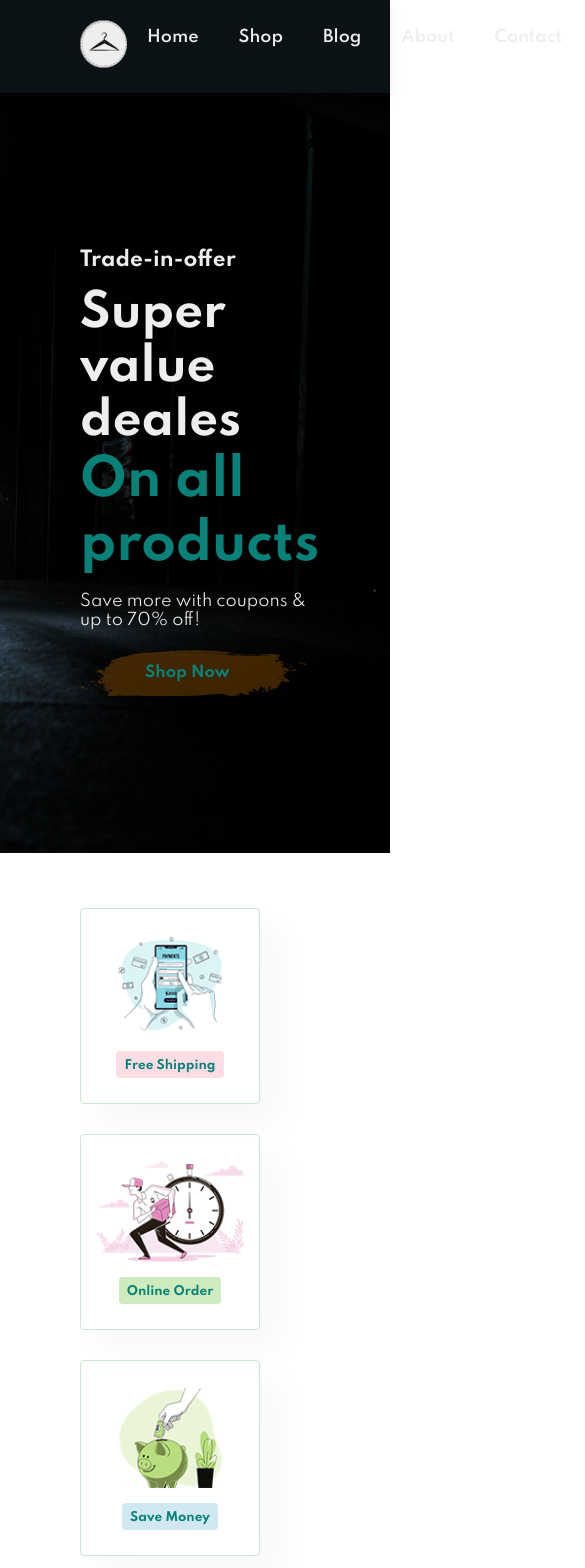
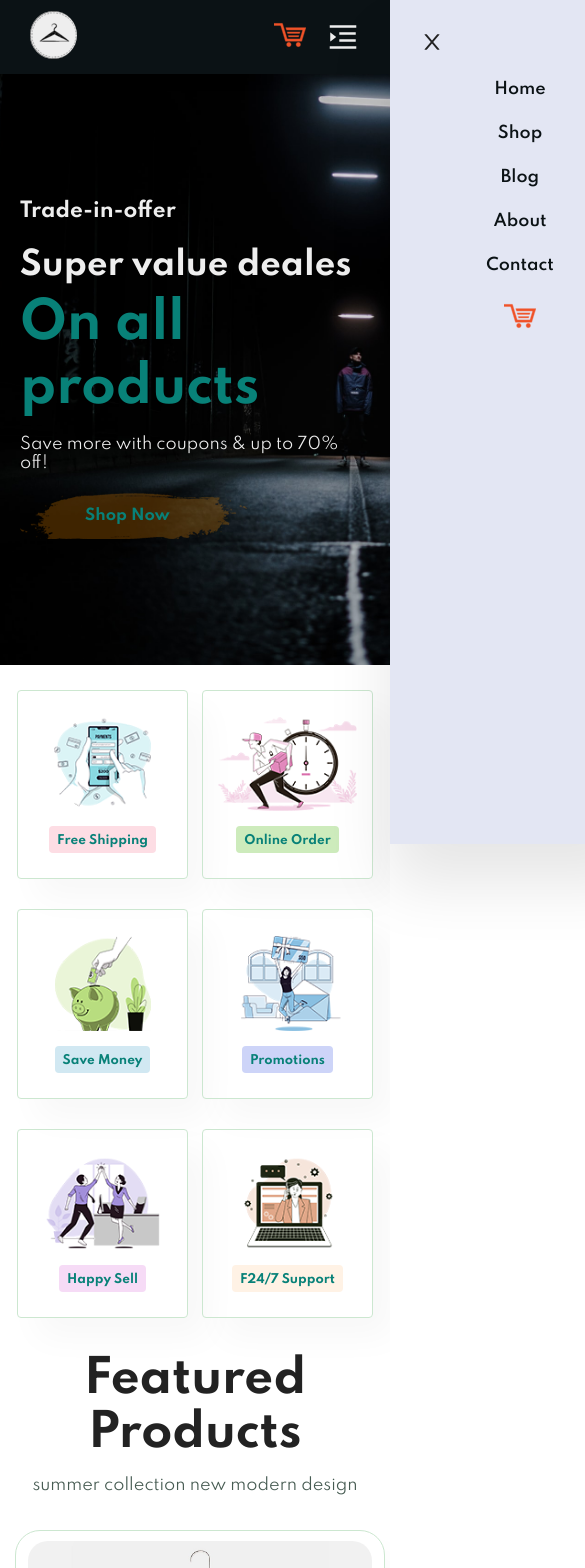
Before and after one commit to muhammadmb/lookz, a React (Create React App) app: page / in a window 390 px wide. Shown: the top 1568 px of the page, 585 px wide, since content can reach past the window. Built offline with nearby package versions, Linux system fonts and the light colour scheme.

Commit message:
make the design responsive

```diff
--- a/src/App.css
+++ b/src/App.css
@@ -73,3 +73,13 @@ button.white {
 body {
     width: 100%;
 }
+
+@media(max-width:799px) {
+    .section-p1 {
+        padding: 10px;
+    }
+
+    .section-m1 {
+        margin: 10px 0;
+    }
+}
--- a/src/Components/Features/FeaturesStyle.css
+++ b/src/Components/Features/FeaturesStyle.css
@@ -54,3 +54,14 @@
 .feature .fe-box:nth-child(6) h6 {
     background-color: #fff2e5;
 }
+
+@media(max-width:799px) {
+    .feature {
+        justify-content: center;
+    }
+
+   .feature .fe-box {
+        width: 46%;
+        margin: 15px 2%;
+    }
+}
--- a/src/Components/Header/Header.js
+++ b/src/Components/Header/Header.js
@@ -1,16 +1,25 @@
-import React from 'react';
+import React, { useState } from 'react';
 import './HeaderStyle.css';
 import Logo from '../../images/logo48.png';
 import Cart from '../../images/shoppingcart.png';
 import { NavLink } from 'react-router-dom';
+import { AiOutlineMenuUnfold, AiOutlineClose } from 'react-icons/ai';
 
 function Header() {
+
+    const [mobile, setMobile] = useState(false);
+
+    const mobileMode = () => {
+        setMobile(!mobile);
+    }
+
     return (
         <div className='header'>
             <NavLink to='/'><img src={Logo} className='logo' alt="lookz" title='LookZ' /></NavLink>
 
             <div>
-                <ul className='navbar'>
+                <ul className={mobile ? 'navbar active' : 'navbar'}>
+                    <AiOutlineClose className='mobile close' onClick={mobileMode} />
                     <li> <NavLink className={(navData) => navData.isActive ? "active-link link" : "link"} to="/home">Home</NavLink></li>
                     <li> <NavLink className={(navData) => navData.isActive ? "active-link link" : "link"} to="/shop">Shop</NavLink></li>
                     <li> <NavLink className={(navData) => navData.isActive ? "active-link link" : "link"} to="/blog">Blog</NavLink></li>
@@ -19,6 +28,11 @@ function Header() {
                     <li> <NavLink to="/cart"><img src={Cart} alt="cart" /></NavLink></li>
                 </ul>
             </div>
+
+            <div className="mobile">
+                <NavLink to="/cart"><img src={Cart} alt="cart" /></NavLink>
+                <AiOutlineMenuUnfold className='menu-button' onClick={mobileMode} />
+            </div>
         </div>
     )
 }
--- a/src/Components/Header/HeaderStyle.css
+++ b/src/Components/Header/HeaderStyle.css
@@ -57,3 +57,79 @@
     bottom: 10px;
     left: 20px;
 }
+
+.mobile {
+    display: none;
+}
+
+@media(max-width:799px) {
+
+    .header {
+        padding: 20px 15px;
+    }
+
+    .navbar {
+        display: flex;
+        flex-direction: column;
+        align-items: center;
+        justify-content: flex-start;
+        position: fixed;
+        top: 0;
+        right: -250px;
+        height: 100vh;
+        width: 250px;
+        background-color: #e3e6f3;
+        box-shadow: 0 40px 60px rgba(0, 0, 0, .1);
+        padding: 80px 0 0 10px;
+        transition: .3s ease-in-out;
+    }
+
+    .navbar.active {
+        right: 0;
+    }
+
+    .navbar .close {
+        position: absolute;
+        top: 30px;
+        left: 30px;
+        color: #222;
+        font-size: 24px;
+        cursor: pointer;
+        transition: .8s ease;
+    }
+
+    .navbar .close:hover {
+        transform: rotateZ(-180deg);
+    }
+
+    .navbar li {
+        margin-bottom: 25px;
+    }
+
+    .navbar li .link{
+        color: #0B1215;
+    }
+
+    .navbar li .link:hover::after,
+    .navbar li .active-link::after {
+        bottom: 0px;
+    }
+
+    .mobile {
+        display: flex;
+        align-items: center;
+    }
+
+    .mobile .menu-button {
+        color: #EEE;
+        font-size: 54px;
+        padding-left: 20px;
+        cursor: pointer;
+    }
+}
+
+@media(max-width:477px) {
+    .header {
+        padding: 10px 30px;
+    }
+}
--- a/src/Components/NewsLetterBanner/NewsLetterStyle.css
+++ b/src/Components/NewsLetterBanner/NewsLetterStyle.css
@@ -46,3 +46,14 @@
     color: #FFF;
     white-space: nowrap;
 }
+
+@media(max-width:799px) {
+
+    .newsletter {
+        padding: 30px 20px;
+    }
+
+    .newsletter .form {
+        width: 800%;
+    }
+}
--- a/src/Components/Pages/Home/HomeStyle.css
+++ b/src/Components/Pages/Home/HomeStyle.css
@@ -37,3 +37,27 @@
 .home button:hover {
     transform: translateY(-10%);
 }
+
+@media(max-width:799px) {
+    .home {
+        height: 70vh;
+        padding: 0 80px;
+        background-position: top 30% right;
+    }
+}
+
+@media(max-width:477px) {
+
+    .home {
+        padding: 0 20px;
+        background-position: 20%;
+    }
+
+    .home h2 {
+        font-size: 32px;
+    }
+
+    .home h1 {
+        font-size: 38;
+    }
+}
--- a/src/Components/Products/ProductsStyle.css
+++ b/src/Components/Products/ProductsStyle.css
@@ -69,3 +69,23 @@
 .products .pro .cart:hover {
     transform: scale(115%);
 }
+
+@media(max-width:799px) {
+
+    .products .pro-container {
+        justify-self: center;
+    }
+
+    .products .pro {
+        min-width: 46%;
+        padding: 10px 12px;
+        margin: 15px 5px;
+    }
+}
+
+@media(max-width:477px) {
+
+    .products .pro {
+        min-width: 100%;
+    }
+}
--- a/src/Components/Sm-banner/SmBannerStyle.css
+++ b/src/Components/Sm-banner/SmBannerStyle.css
@@ -3,6 +3,7 @@
     justify-content: space-between;
     flex-wrap: wrap;
 }
+
 .sm-banner .banner-box {
     display: flex;
     flex-direction: column;
@@ -54,3 +55,18 @@
     background: #088178;
     border: 1px solid #088178;
 }
+
+@media(max-width:799px) {
+
+    .sm-banner {
+        margin: 0;
+        min-width: 100%;
+    }
+
+    .sm-banner .banner-box {
+        width: 100%;
+        height: 35vh;
+        padding: 10px;
+        margin: 15px 20px;
+    }
+}
```
